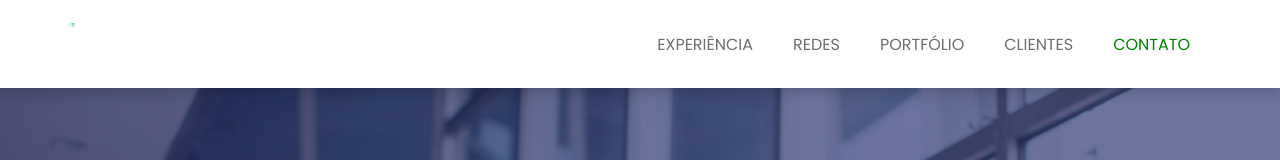
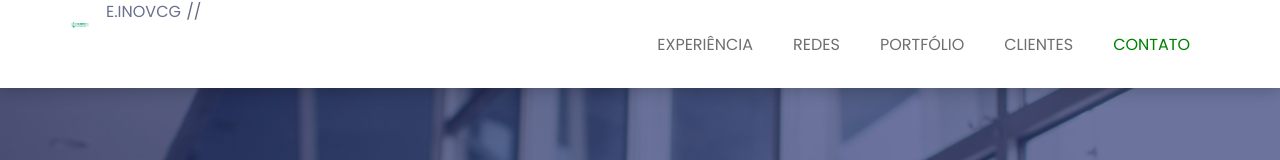
Before and after one commit to Fredon1301/Fredon1301.github.io, a plain HTML site: page index.html in a window 1280 px wide. Shown: the top 160 px of the page. Drawn offline with nearby package versions, Linux system fonts and the light colour scheme.

Commit message:
Update index.html

```diff
--- a/index.html
+++ b/index.html
@@ -70,7 +70,8 @@
 			                <button type="button" class="navbar-toggle" data-toggle="collapse" data-target="#navbar-menu">
 			                    <i class="fa fa-bars"></i>
 			                </button>
-			                <img src="assets/images/1718652234437.jpg" alt="logo nome" href="index.html" class="navbar-brand"/>
+					<a class="navbar">E.INOVCG</a>
+			                //<img src="assets/images/1718652234437.jpg" alt="logo nome" href="index.html" class="navbar-brand"/>
 			            </div><!--/.navbar-header-->
 			            <!-- End Header Navigation -->
 
```
